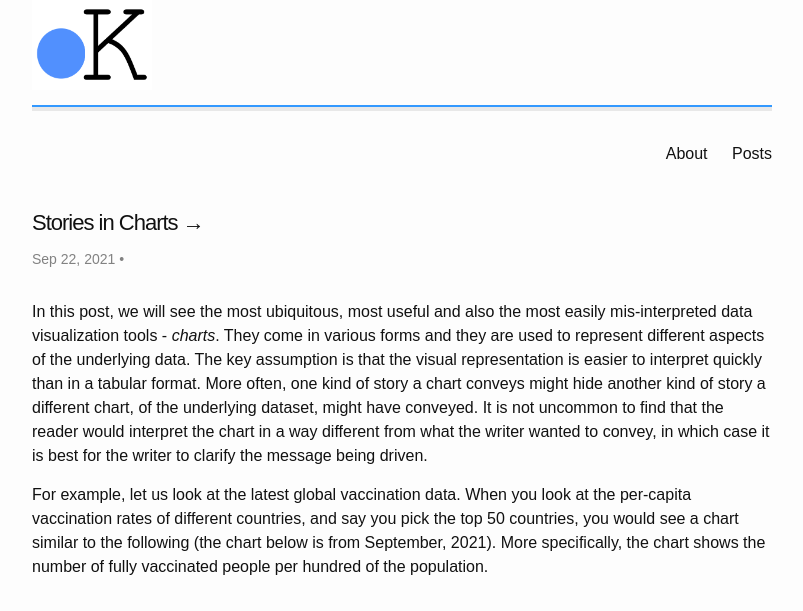
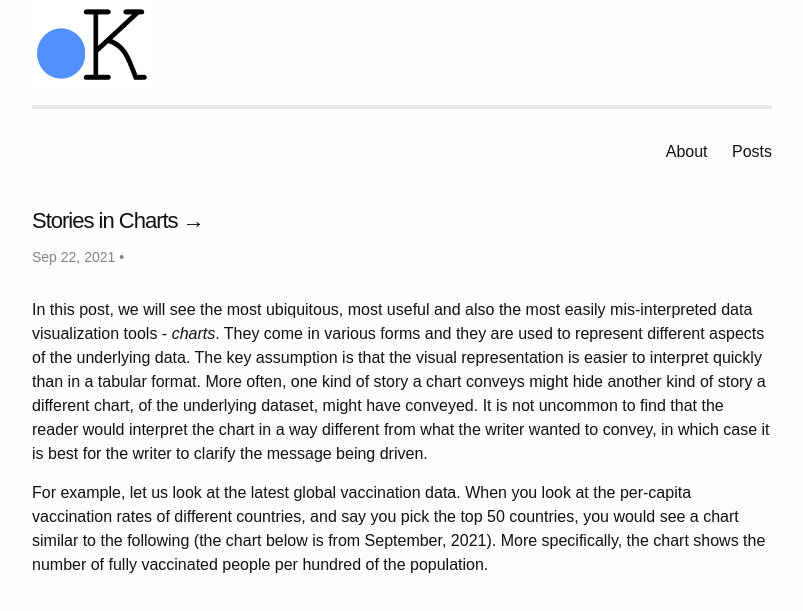
Before and after one commit to dotkay/dotkay.github.io, a Jekyll site: the page built from index.html, in a window 1280 px wide. Shown: the top 611 px of the page, without its empty margins (238-1041 px from the left). Built offline with Jekyll 4.4.1, drawn with Linux system fonts in a browser that asks for light colours; the list of posts is cut into pages by our own code; grey boxes are pictures that could not be loaded.

Commit message:
revert blue line

```diff
--- a/_sass/whiteglass/_layout.scss
+++ b/_sass/whiteglass/_layout.scss
@@ -27,11 +27,6 @@
   width: 120px;
   height: 90px;
   float: left;
-}
-
-hr.nublue {
-  border-top: 2px solid;
-  border-color: #3399FF
 }
 
 .site-nav {
```
